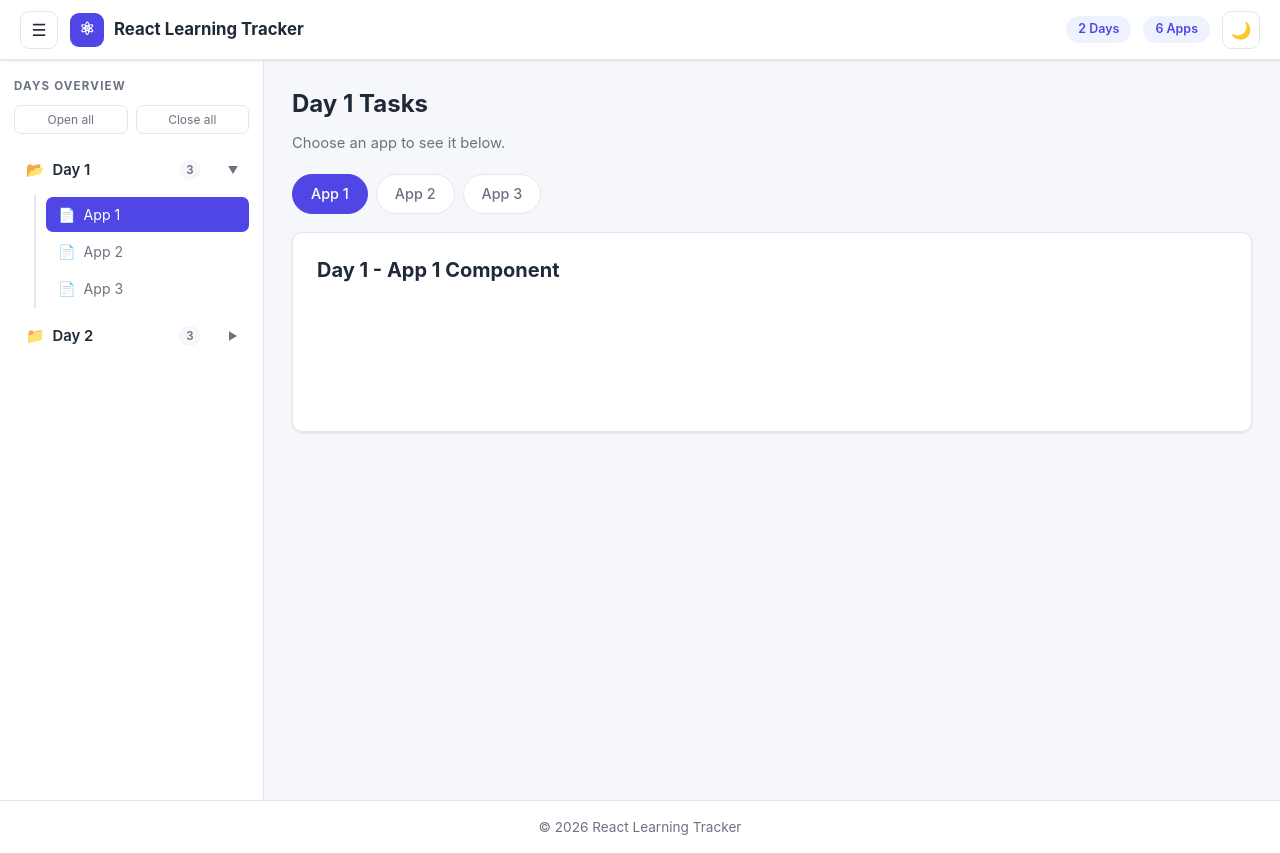
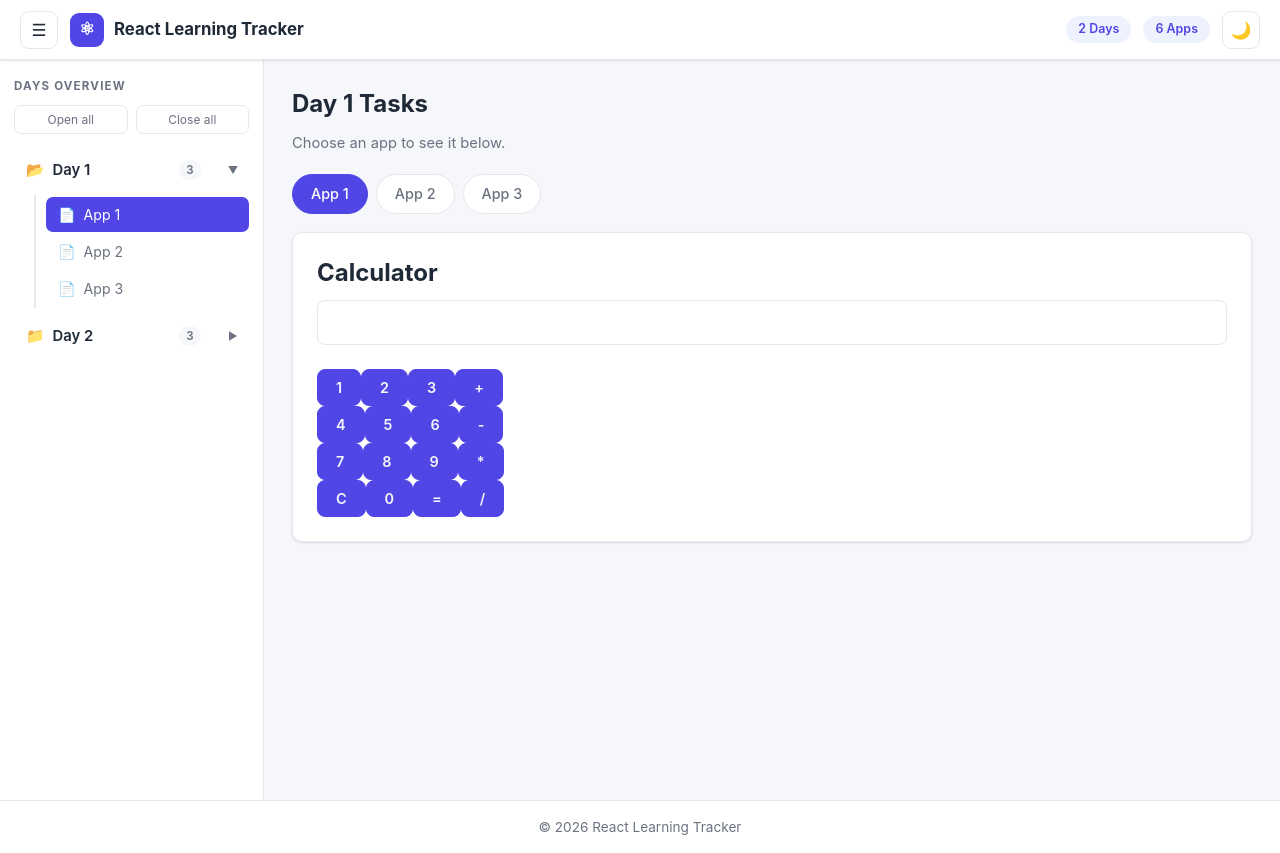
Before and after one commit to UdaySama/react-learning-lab, a React (Vite) app in the folder react-form-table/: page /day-1/app1 in a window 1280 px wide. Built offline with nearby package versions, Linux system fonts and the light colour scheme.

Commit message:
calculator app in react

```diff
--- a/react-form-table/src/day-1/App1.jsx
+++ b/react-form-table/src/day-1/App1.jsx
@@ -1,5 +1,57 @@
-import React from 'react';
+import React, { useState } from "react";
+import './../App.css'
+function App1() {
+  const [display, setDisplay] = useState("");
+  const appendValue = (val) => {
+    setDisplay((prev) => prev + val);
+  };
 
-export default function App1() {
-  return <h3>Day 1 - App 1 Component</h3>;
+  const clearDisplay = () => {
+    setDisplay("");
+  };
+
+  const calculateResult = () => {
+    try {
+      setDisplay(Function(`'use strict'; return (${display})`)().toString());
+    } catch {
+      setDisplay("Error");
+    }
+  };
+
+  return (
+    <div>
+      <h2>Calculator</h2>
+      <div>
+        <input type="text" value={display} readOnly />
+        <br />
+        <br />
+        <div>
+          <button onClick={() => appendValue("1")}>1</button>
+          <button onClick={() => appendValue("2")}>2</button>
+          <button onClick={() => appendValue("3")}>3</button>
+          <button onClick={() => appendValue("+")}>+</button>
+        </div>
+        <div>
+          <button onClick={() => appendValue("4")}>4</button>
+          <button onClick={() => appendValue("5")}>5</button>
+          <button onClick={() => appendValue("6")}>6</button>
+          <button onClick={() => appendValue("-")}>-</button>
+        </div>
+        <div>
+          <button onClick={() => appendValue("7")}>7</button>
+          <button onClick={() => appendValue("8")}>8</button>
+          <button onClick={() => appendValue("9")}>9</button>
+          <button onClick={() => appendValue("*")}>*</button>
+        </div>
+        <div>
+          <button onClick={clearDisplay}>C</button>
+          <button onClick={() => appendValue("0")}>0</button>
+          <button onClick={calculateResult}>=</button>
+          <button onClick={() => appendValue("/")}>/</button>
+        </div>
+      </div>
+    </div>
+  );
 }
+
+export default App1;
```
